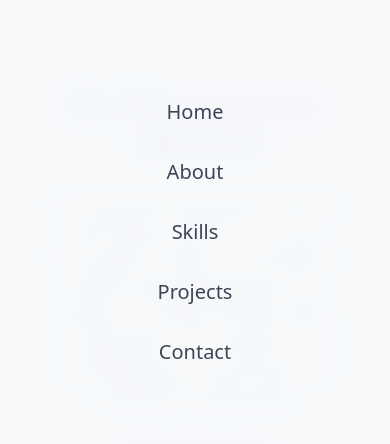
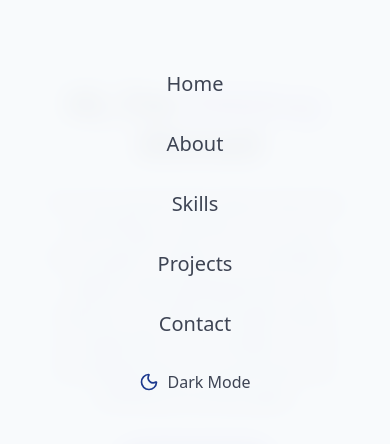
Before and after one commit to Olci2/Portfolio, a React (Vite) app: page / in a window 390 px wide. Both pictures are taken after a click on the button "Open menu". Shown: the part 190-634 px from the top of the page. Built offline with nearby package versions, Linux system fonts and the light colour scheme; no server answers.

Commit message:
Fixed Admin Dashboard

```diff
--- a/src/components/Navbar.jsx
+++ b/src/components/Navbar.jsx
@@ -1,21 +1,21 @@
-
-import {useEffect, useState} from "react";
+import { useEffect, useState } from "react";
 import { cn } from "@/components/lib/utils";
-import { Menu, X } from "lucide-react";
-
+import { Menu, Moon, Sun, X } from "lucide-react";
 
 const navItems = [
-  { name: 'Home', href: '#hero' },
-  { name: 'About', href: '#about' },
-  { name: 'Skills', href: '#skills' },
-  { name: 'Projects',href: '#projects' },
-  { name: 'Contact', href: '#contact' },
-
+  { name: "Home", href: "#hero" },
+  { name: "About", href: "#about" },
+  { name: "Skills", href: "#skills" },
+  { name: "Projects", href: "#projects" },
+  { name: "Contact", href: "#contact" },
 ];
 
 export const Navbar = () => {
   const [isScrolled, setIsScrolled] = useState(false);
   const [isMenuOpen, setIsMenuOpen] = useState(false);
+  const [isDarkMode, setIsDarkMode] = useState(
+    document.documentElement.classList.contains("dark")
+  );
 
   useEffect(() => {
     const handleScroll = () => {
@@ -24,6 +24,29 @@ export const Navbar = () => {
     window.addEventListener("scroll", handleScroll);
     return () => window.removeEventListener("scroll", handleScroll);
   }, []);
+
+  // Keep in sync if ThemeToggle (desktop) changes the theme
+  useEffect(() => {
+    const observer = new MutationObserver(() => {
+      setIsDarkMode(document.documentElement.classList.contains("dark"));
+    });
+    observer.observe(document.documentElement, {
+      attributes: true,
+      attributeFilter: ["class"],
+    });
+    return () => observer.disconnect();
+  }, []);
+
+  const toggleTheme = () => {
+    const next = !isDarkMode;
+    if (next) {
+      document.documentElement.classList.add("dark");
+    } else {
+      document.documentElement.classList.remove("dark");
+    }
+    setIsDarkMode(next);
+  };
+
   return (
     <nav
       className={cn(
@@ -31,14 +54,14 @@ export const Navbar = () => {
         isScrolled ? "py-3 bg-background/80 backdrop-blur-md shadow-xs" : "py-5"
       )}
     >
-
       <div className="container mx-auto px-4 md:px-20 flex items-center justify-between">
         <a
           className="text-xl font-bold text-primary flex items-center"
           href="#hero"
         >
           <span className="relative z-10">
-      <span className="text-glow text-foreground">OldzhayTech</span> Portfolio
+            <span className="text-glow text-foreground">OldzhayTech</span>{" "}
+            Portfolio
           </span>
         </a>
 
@@ -61,7 +84,7 @@ export const Navbar = () => {
           className="md:hidden p-2 text-foreground z-50"
           aria-label={isMenuOpen ? "Close menu" : "Open menu"}
         >
-    {isMenuOpen ? <X size={24} /> : <Menu size={24} />}{""}
+          {isMenuOpen ? <X size={24} /> : <Menu size={24} />}
         </button>
 
         {/* Mobile menu */}
@@ -74,7 +97,7 @@ export const Navbar = () => {
               : "opacity-0 pointer-events-none"
           )}
         >
-    <div className="flex flex-col space-y-8 text-xl px-4">
+          <div className="flex flex-col space-y-8 text-xl px-4 items-center">
             {navItems.map((item, key) => (
               <a
                 key={key}
@@ -85,11 +108,28 @@ export const Navbar = () => {
                 {item.name}
               </a>
             ))}
+
+            {/* ✅ Theme toggle inside mobile menu */}
+            <button
+              onClick={toggleTheme}
+              className="flex items-center gap-2 text-foreground/80 hover:text-primary transition-colors duration-300"
+              aria-label="Toggle theme"
+            >
+              {isDarkMode ? (
+                <>
+                  <Sun size={20} className="text-yellow-300" />
+                  <span className="text-base">Light Mode</span>
+                </>
+              ) : (
+                <>
+                  <Moon size={20} className="text-blue-900" />
+                  <span className="text-base">Dark Mode</span>
+                </>
+              )}
+            </button>
           </div>
         </div>
       </div>
     </nav>
-
-
   );
 };
--- a/src/pages/AdminDashboard.jsx
+++ b/src/pages/AdminDashboard.jsx
@@ -9,13 +9,13 @@ export const AdminDashboard = () => {
     title: "",
     description: "",
     tech: "",
-    link: "",
+    demoUrl: "",   // ✅ renamed from 'link'
+    githubUrl: "", // ✅ added separate github field
     image: "",
   });
   const [error, setError] = useState("");
 
   const navigate = useNavigate();
-  const token = localStorage.getItem("adminToken");
 
   useEffect(() => {
     const storedToken = localStorage.getItem("adminToken");
@@ -33,7 +33,7 @@ export const AdminDashboard = () => {
       const res = await fetch(`${API_BASE}/api/projects`);
       const data = await res.json();
       setProjects(data);
-    } catch  {
+    } catch {
       setError("Failed to load projects");
     }
   };
@@ -41,6 +41,8 @@ export const AdminDashboard = () => {
   const handleAdd = async (e) => {
     e.preventDefault();
     setError("");
+
+    const token = localStorage.getItem("adminToken"); // ✅ read fresh from storage
 
     const techArray = form.tech
       .split(",")
@@ -67,17 +69,19 @@ export const AdminDashboard = () => {
         title: "",
         description: "",
         tech: "",
-        link: "",
+        demoUrl: "",
+        githubUrl: "",
         image: "",
       });
 
       fetchProjects();
-    } catch  {
+    } catch {
       setError("Something went wrong.");
     }
   };
 
   const handleDelete = async (id) => {
+    const token = localStorage.getItem("adminToken"); // ✅ read fresh from storage
     try {
       await fetch(`${API_BASE}/api/projects/${id}`, {
         method: "DELETE",
@@ -87,7 +91,7 @@ export const AdminDashboard = () => {
       });
 
       fetchProjects();
-    } catch  {
+    } catch {
       setError("Failed to delete project");
     }
   };
@@ -96,6 +100,15 @@ export const AdminDashboard = () => {
     localStorage.removeItem("adminToken");
     navigate("/admin");
   };
+
+  // Fields rendered as simple text inputs
+  const textFields = [
+    { key: "title", label: "Title", required: true },
+    { key: "description", label: "Description", required: false },
+    { key: "demoUrl", label: "Demo URL", required: false },       // ✅ updated
+    { key: "githubUrl", label: "GitHub URL", required: false },   // ✅ added
+    { key: "image", label: "Image URL", required: false },
+  ];
 
   return (
     <div className="min-h-screen bg-background p-8 max-w-3xl mx-auto">
@@ -115,20 +128,15 @@ export const AdminDashboard = () => {
         <h2 className="text-xl font-semibold mb-4">Add Project</h2>
 
         <form onSubmit={handleAdd} className="space-y-3">
-          {["title", "description", "link", "image"].map((field) => (
-            <div key={field}>
-              <label className="block text-sm mb-1 capitalize">
-                {field}
-              </label>
-
+          {textFields.map(({ key, label, required }) => (
+            <div key={key}>
+              <label className="block text-sm mb-1">{label}</label>
               <input
                 type="text"
-                value={form[field]}
-                onChange={(e) =>
-                  setForm({ ...form, [field]: e.target.value })
-                }
+                value={form[key]}
+                onChange={(e) => setForm({ ...form, [key]: e.target.value })}
                 className="w-full px-3 py-2 rounded-md border border-border bg-background focus:outline-none focus:ring-2 focus:ring-primary"
-                required={field === "title"}
+                required={required}
               />
             </div>
           ))}
@@ -137,13 +145,10 @@ export const AdminDashboard = () => {
             <label className="block text-sm mb-1">
               Tech (comma separated)
             </label>
-
             <input
               type="text"
               value={form.tech}
-              onChange={(e) =>
-                setForm({ ...form, tech: e.target.value })
-              }
+              onChange={(e) => setForm({ ...form, tech: e.target.value })}
               placeholder="React, Node.js, MongoDB"
               className="w-full px-3 py-2 rounded-md border border-border bg-background focus:outline-none focus:ring-2 focus:ring-primary"
             />
@@ -173,7 +178,29 @@ export const AdminDashboard = () => {
                 key={p._id}
                 className="flex justify-between items-center bg-card border border-border px-4 py-3 rounded-lg"
               >
-                <span className="font-medium">{p.title}</span>
+                <div className="text-left">
+                  <p className="font-medium">{p.title}</p>
+                  {p.demoUrl && (
+                    <a
+                      href={p.demoUrl}
+                      target="_blank"
+                      rel="noreferrer"
+                      className="text-xs text-primary hover:underline"
+                    >
+                      Demo ↗
+                    </a>
+                  )}
+                  {p.githubUrl && (
+                    <a
+                      href={p.githubUrl}
+                      target="_blank"
+                      rel="noreferrer"
+                      className="text-xs text-primary hover:underline ml-3"
+                    >
+                      GitHub ↗
+                    </a>
+                  )}
+                </div>
 
                 <button
                   onClick={() => handleDelete(p._id)}
```
Also changed, not shown: src/vercel.json (added), 1 other file (tests, documents, lock files or other folders). Lines whose indentation alone changed are shown as unchanged.
